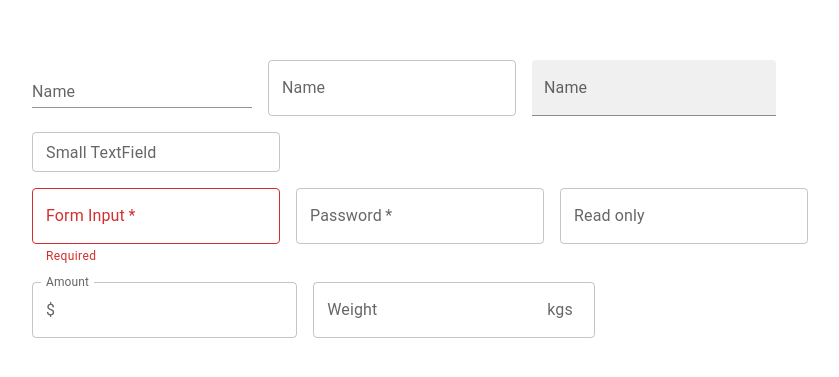
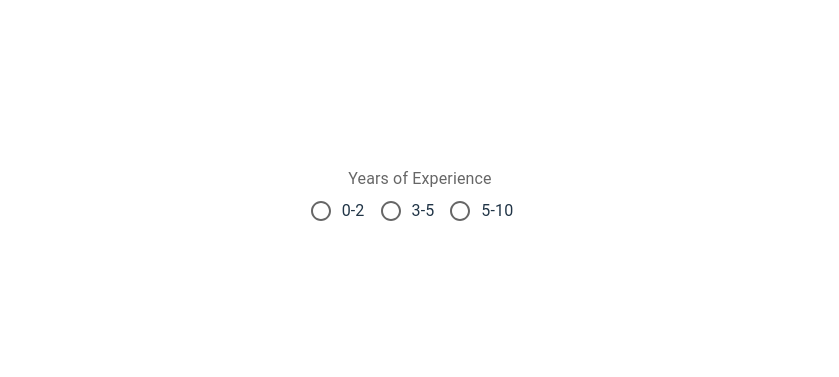
Before and after one commit to whoseunassailable/theme-based-portfolio, a React (Vite) app: page / in a window 1280 px wide. Shown: the part 201-578 px from the top of the page, without its empty margins (220-1059 px from the left). Built offline with nearby package versions, Linux system fonts and the light colour scheme.

Commit message:
added MuiRadioButton

```diff
--- a/src/App.tsx
+++ b/src/App.tsx
@@ -1,14 +1,18 @@
 import "./App.css";
-import { MuiTextField } from "./components/MuiTextField";
+// import { MuiSelect } from "./components/MuiSelect";
+// import { MuiTextField } from "./components/MuiTextField";
 // import { MuiButton } from "./components/MuiButton";
 // import { MuiTypography } from "./components/typography";
+import { MuiRadioButton } from "./components/MuiRadioButton";
 
 function App() {
   return (
     <div>
       {/* <MuiTypography></MuiTypography> */}
       {/* <MuiButton></MuiButton> */}
-      <MuiTextField></MuiTextField>
+      {/* <MuiTextField></MuiTextField> */}
+      {/* <MuiSelect></MuiSelect> */}
+      <MuiRadioButton></MuiRadioButton>
     </div>
   );
 }
--- /dev/null
+++ b/src/components/MuiRadioButton.tsx
@@ -0,0 +1,50 @@
+import {
+  Box,
+  FormControl,
+  FormLabel,
+  FormControlLabel,
+  RadioGroup,
+  Radio,
+} from "@mui/material";
+import { useState } from "react";
+
+export const MuiRadioButton = () => {
+  const [value, setValue] = useState("");
+  console.log({ value });
+
+  const handleChange = (event: React.ChangeEvent<HTMLInputElement>) => {
+    setValue(event.target.value);
+  };
+  return (
+    <Box>
+      <FormControl>
+        <FormLabel id="job-experience-label-group">
+          Years of Experience
+        </FormLabel>
+        <RadioGroup
+          name="job-experience-group"
+          aria-labelledby="job-experience-label-group"
+          value={value}
+          onChange={handleChange}
+          row
+        >
+          <FormControlLabel
+            control={<Radio size="medium" color="secondary" />}
+            label="0-2"
+            value="0-2"
+          />
+          <FormControlLabel
+            control={<Radio color="secondary" />}
+            label="3-5"
+            value="3-5"
+          />
+          <FormControlLabel
+            control={<Radio color="secondary" />}
+            label="5-10"
+            value="5-10"
+          />
+        </RadioGroup>{" "}
+      </FormControl>
+    </Box>
+  );
+};
```
Also changed, not shown: src/components/MuiSelect.tsx (+27 -2 lines), 1 other file (tests, documents, lock files or other folders).
